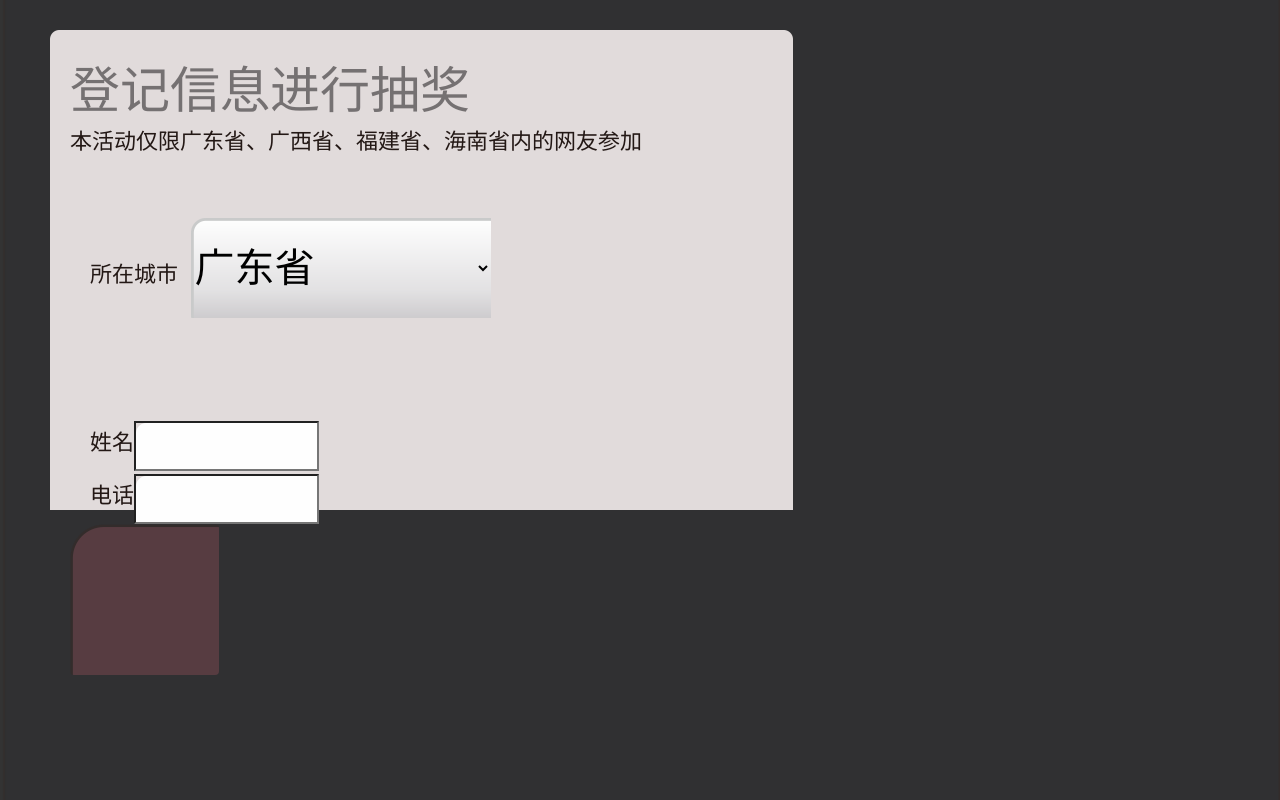
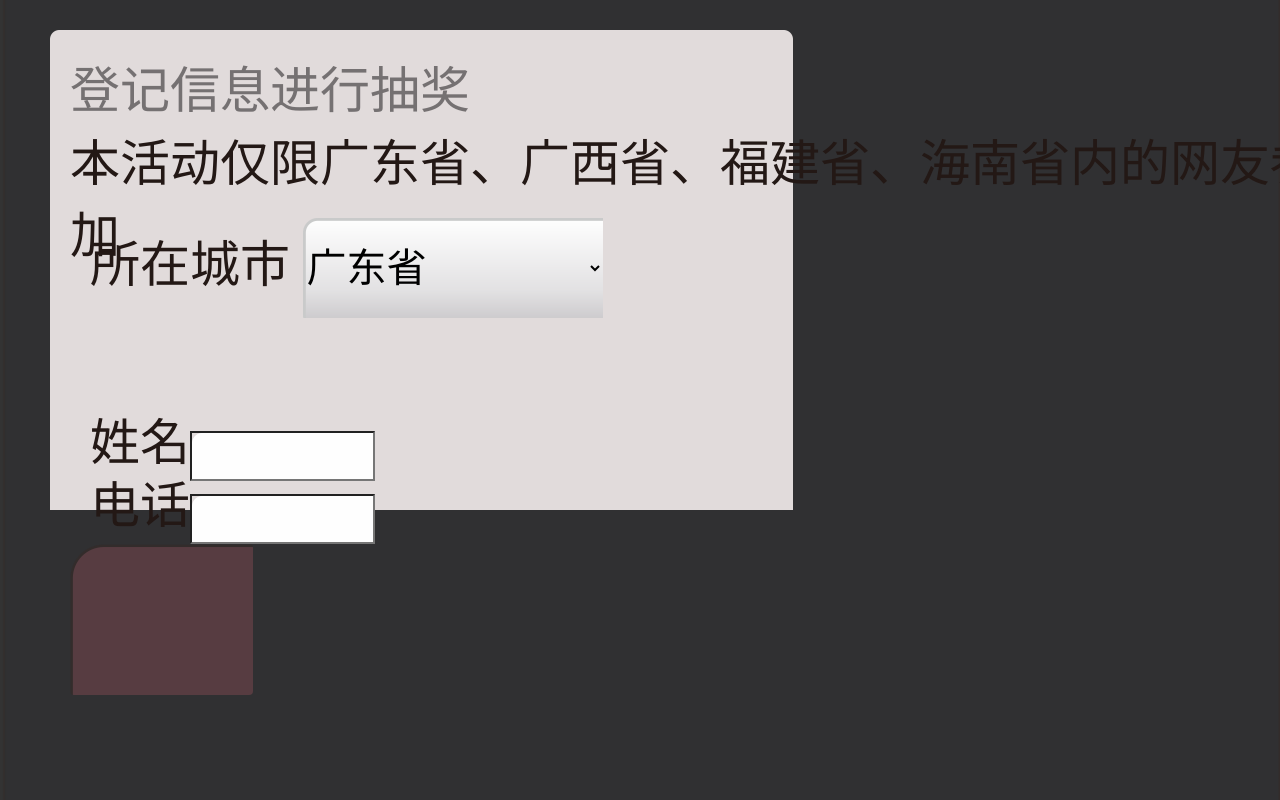
Before and after one commit to cyanwork/qixi, a PHP site: page /second_step.php in a window 1280 px wide. Run offline with PHP 8.4, Linux system fonts and the light colour scheme.

Commit message:
add choujiang

```diff
--- a/second_step.php
+++ b/second_step.php
@@ -88,7 +88,7 @@
         }
         form .form_text{
             color: #231815;
-            font-size: 22px;
+            font-size: 50px;
             margin-left: 20px;
             margin-top: 5px;
         }
```
